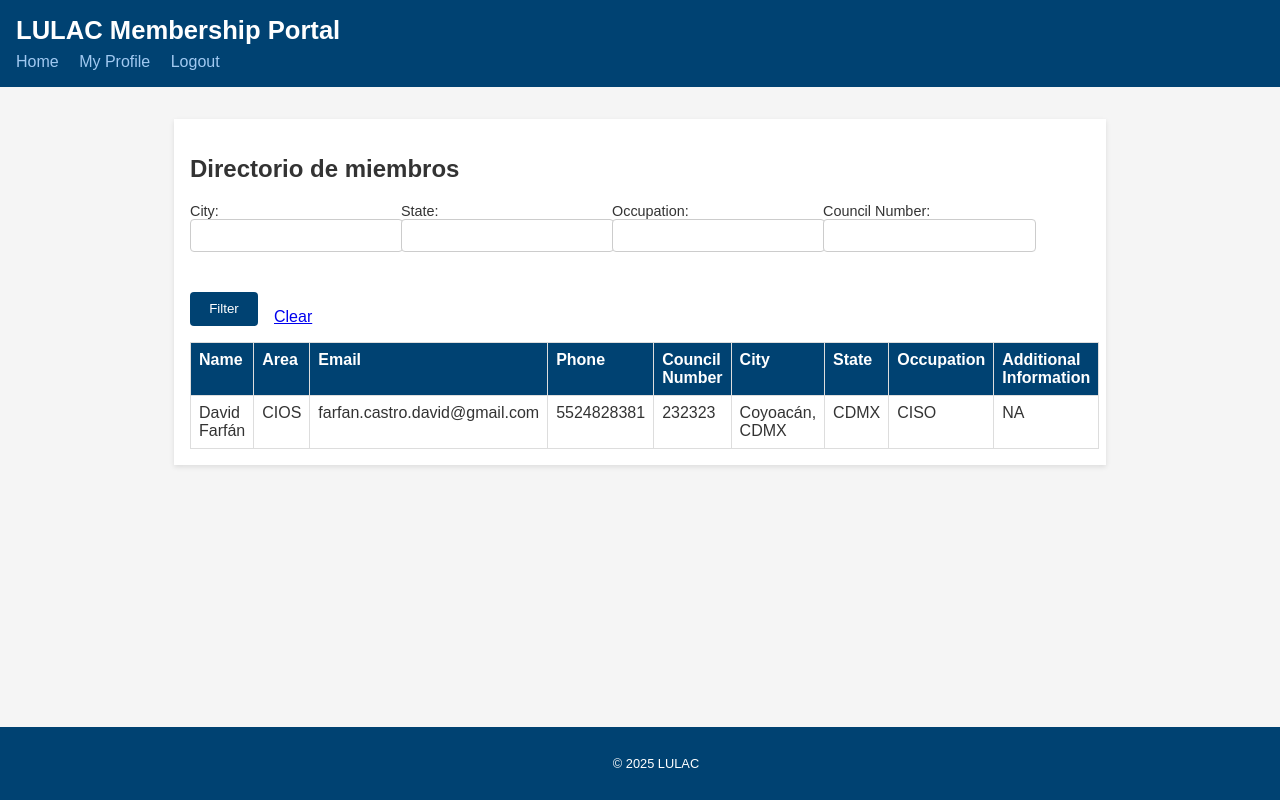
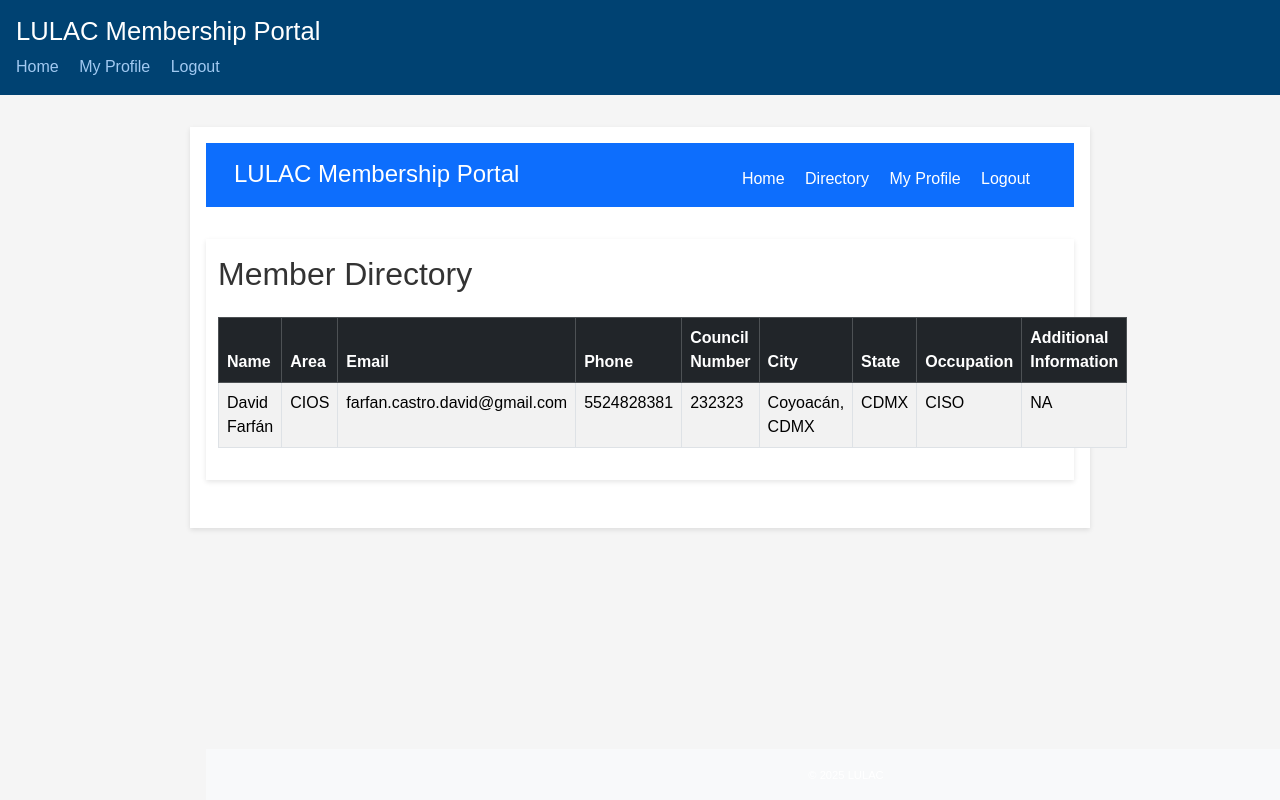
Before and after one commit to Kamolchig/LULAC-DIRECTORY, a Flask app: page /directory in a window 1280 px wide. Run offline with Flask 2, Linux system fonts and the light colour scheme; a user stored in the database is signed in; data comes from the database, SQL or seed files in the repository; both versions use the stored data as it was after the commit.

Commit message:
Fix directory.html template and add base.html structure

```diff
--- a/app.py
+++ b/app.py
@@ -4,14 +4,23 @@
 from datetime import datetime
 
 app = Flask(__name__)
-app.secret_key = 'your_secret_key'
-
+app.secret_key = 'change_this_to_a_secure_random_value'
 DATABASE = 'membership.db'
 
 def get_db_connection():
     conn = sqlite3.connect(DATABASE)
     conn.row_factory = sqlite3.Row
     return conn
+
+def hash_password(password: str) -> str:
+    return hashlib.sha256(password.encode()).hexdigest()
+
+def check_password(password: str, password_hash: str) -> bool:
+    return hash_password(password) == password_hash
+
+@app.context_processor
+def inject_year():
+    return {'current_year': datetime.now().year}
 
 @app.route('/')
 def home():
@@ -21,8 +30,8 @@
 def login():
     error = None
     if request.method == 'POST':
-        email = request.form['email']
-        password = request.form['password']
+        email = request.form.get('email')
+        password = request.form.get('password')
         conn = get_db_connection()
         user = conn.execute('SELECT * FROM users WHERE email = ?', (email,)).fetchone()
         conn.close()
@@ -40,26 +49,35 @@
         area = request.form.get('area')
         email = request.form.get('email')
         phone = request.form.get('phone')
-        council_number = request.form.get('council_number')
+        council_number = request.form.get('council_number') or None
         city = request.form.get('city')
         state = request.form.get('state')
         occupation = request.form.get('occupation')
         additional_info = request.form.get('additional_info')
         password = request.form.get('password')
-        password_hash = hash_password(password)
-        try:
-            conn = get_db_connection()
-            conn.execute(
-                '''INSERT INTO users (name, area, email, phone, council_number, city, state, occupation, additional_info, password_hash)
-                   VALUES (?, ?, ?, ?, ?, ?, ?, ?, ?, ?)''',
-                (name, area, email, phone, council_number, city, state, occupation, additional_info, password_hash)
-            )
-            conn.commit()
-            conn.close()
-            return redirect(url_for('login'))
-        except sqlite3.IntegrityError:
-            error = "Email already registered."
+        if not email or not password:
+            error = 'Email and password required.'
+        else:
+            password_hash = hash_password(password)
+            try:
+                conn = get_db_connection()
+                conn.execute(
+                    '''INSERT INTO users
+                       (name, area, email, phone, council_number, city, state, occupation, additional_info, password_hash)
+                       VALUES (?, ?, ?, ?, ?, ?, ?, ?, ?, ?)''',
+                    (name, area, email, phone, council_number, city, state, occupation, additional_info, password_hash)
+                )
+                conn.commit()
+                conn.close()
+                return redirect(url_for('login'))
+            except sqlite3.IntegrityError:
+                error = 'Email already registered.'
     return render_template('register.html', error=error)
+
+@app.route('/logout')
+def logout():
+    session.pop('user_id', None)
+    return redirect(url_for('home'))
 
 @app.route('/profile', methods=['GET', 'POST'])
 def profile():
@@ -74,7 +92,7 @@
         area = request.form.get('area')
         email = request.form.get('email')
         phone = request.form.get('phone')
-        council_number = request.form.get('council_number')
+        council_number = request.form.get('council_number') or None
         city = request.form.get('city')
         state = request.form.get('state')
         occupation = request.form.get('occupation')
@@ -86,10 +104,9 @@
                 (name, area, email, phone, council_number, city, state, occupation, additional_info, user_id)
             )
             conn.commit()
-            # Recarga los datos actualizados
             user = conn.execute('SELECT * FROM users WHERE id = ?', (user_id,)).fetchone()
         except sqlite3.IntegrityError:
-            error = "Email already registered."
+            error = 'Email already registered.'
     conn.close()
     return render_template('profile.html', user=user, error=error)
 
@@ -100,18 +117,7 @@
     conn = get_db_connection()
     users = conn.execute('SELECT * FROM users').fetchall()
     conn.close()
-    return render_template('directory.html', users=users, current_year=datetime.now().year)
-
-@app.route('/logout')
-def logout():
-    session.pop('user_id', None)
-    return redirect(url_for('home'))
-
-def hash_password(password):
-    return hashlib.sha256(password.encode()).hexdigest()
-
-def check_password(password, password_hash):
-    return hash_password(password) == password_hash
+    return render_template('directory.html', users=users)
 
 if __name__ == '__main__':
     app.run(debug=True)
--- a/templates/base.html
+++ b/templates/base.html
@@ -4,27 +4,35 @@
     <meta charset="UTF-8">
     <meta name="viewport" content="width=device-width, initial-scale=1.0">
     <title>{% block title %}LULAC Membership Portal{% endblock %}</title>
-    <link rel="stylesheet" type="text/css" href="{{ url_for('static', filename='style.css') }}">
+    <link rel="stylesheet" href="https://cdn.jsdelivr.net/npm/bootstrap@5.3.3/dist/css/bootstrap.min.css">
+    <link rel="stylesheet" href="{{ url_for('static', filename='style.css') }}">
 </head>
 <body>
-    <header>
-        <h1>LULAC Membership Portal</h1>
-        <nav>
-            {% if user %}
-                <a href="{{ url_for('directory') }}">Directory</a>
-                <a href="{{ url_for('profile') }}">My Profile</a>
-                <a href="{{ url_for('logout') }}">Logout</a>
-            {% else %}
-                <a href="{{ url_for('login') }}">Login</a>
-                <a href="{{ url_for('register') }}">Register</a>
-            {% endif %}
-        </nav>
+    <header class="bg-primary text-white py-3 mb-4">
+        <div class="container d-flex align-items-center justify-content-between">
+            <h1 class="h4 mb-0">LULAC Membership Portal</h1>
+            <nav>
+                <a class="text-white me-3" href="{{ url_for('home') }}">Home</a>
+                {% if session.get('user_id') %}
+                    <a class="text-white me-3" href="{{ url_for('directory') }}">Directory</a>
+                    <a class="text-white me-3" href="{{ url_for('profile') }}">My Profile</a>
+                    <a class="text-white" href="{{ url_for('logout') }}">Logout</a>
+                {% else %}
+                    <a class="text-white me-3" href="{{ url_for('login') }}">Login</a>
+                    <a class="text-white" href="{{ url_for('register') }}">Register</a>
+                {% endif %}
+            </nav>
+        </div>
     </header>
-    <main>
+
+    <main class="container">
         {% block content %}{% endblock %}
     </main>
-    <footer>
-        <p>&copy; {{ current_year }} LULAC</p>
+
+    <footer class="bg-light text-center py-3 mt-4">
+        <div class="container">
+            <small>&copy; {{ current_year if current_year else '' }} LULAC</small>
+        </div>
     </footer>
 </body>
 </html>
--- a/templates/directory.html
+++ b/templates/directory.html
@@ -16,17 +16,11 @@
         </nav>
     </header>
     <main>
-        <h2>Directorio de miembros</h2>
-        <form method="get" action="{{ url_for('directory') }}" class="filter-form">
-            <label>City:<br><input type="text" name="city" value="{{ request.args.get('city', '') }}"></label>
-            <label>State:<br><input type="text" name="state" value="{{ request.args.get('state', '') }}"></label>
-            <label>Occupation:<br><input type="text" name="occupation" value="{{ request.args.get('occupation', '') }}"></label>
-            <label>Council Number:<br><input type="text" name="council_number" value="{{ request.args.get('council_number', '') }}"></label>
-            <input type="submit" value="Filter">
-            <a href="{{ url_for('directory') }}">Clear</a>
-        </form>
-        <table class="directory">
-            <thead>
+        {% extends "base.html" %}
+        {% block content %}
+        <h2 class="mb-4">Member Directory</h2>
+        <table class="table table-striped table-bordered">
+            <thead class="table-dark">
                 <tr>
                     <th>Name</th>
                     <th>Area</th>
@@ -55,6 +49,7 @@
                 {% endfor %}
             </tbody>
         </table>
+        {% endblock %}
     </main>
     <footer>
         <p>&copy; {{ current_year }} LULAC</p>
```
Also changed, not shown: templates/home.html (+6 -2 lines), templates/register.html (+51 -17 lines), membership.db.
